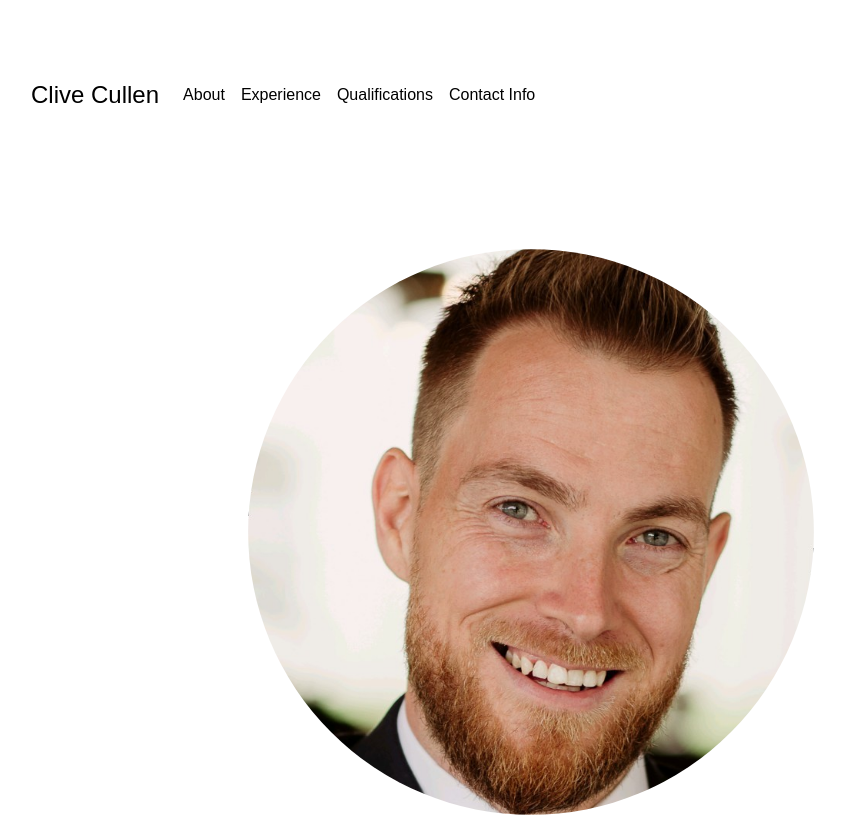
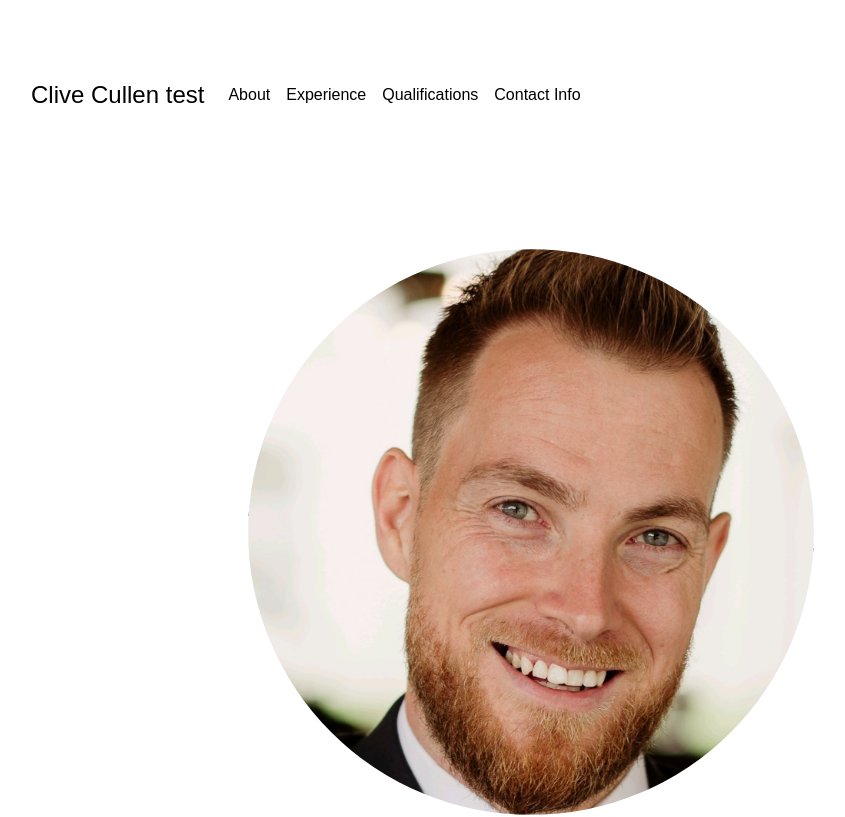
Before and after one commit to CliveCullen/simple-website, a plain HTML site: page index.html in a window 1280 px wide. Shown: the top 817 px of the page, without its empty margins (109-954 px from the left). Drawn offline with nearby package versions, Linux system fonts and the light colour scheme.

Commit message:
laptop test

```diff
--- a/index.html
+++ b/index.html
@@ -13,7 +13,7 @@
 
   <nav class="navbar navbar-expand-lg ">
     <div class="container-fluid">
-      <a class="navbar-brand" href="#">Clive Cullen</a>
+      <a class="navbar-brand" href="#">Clive Cullen  test</a>
       <button class="navbar-toggler" type="button" data-bs-toggle="collapse" data-bs-target="#navbarSupportedContent"
         aria-controls="navbarSupportedContent" aria-expanded="false" aria-label="Toggle navigation">
         <span class="navbar-toggler-icon"></span>
```
